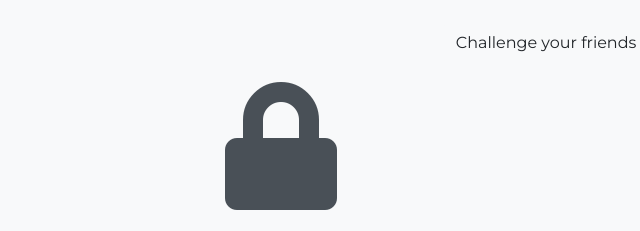
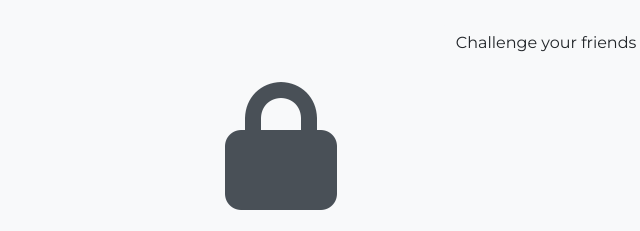
Before and after one commit to thiagodnf/guess-the-code, a website: page index.html in a window 1280 px wide. Shown: the top 231 px of the page, 359-999 px from the left. Drawn offline with nearby package versions, Linux system fonts and the light colour scheme; some packages are replaced by stand-ins of ours; a script that the page names is missing.

Commit message:
updated font-awesome to v6.4.0

```diff
--- a/index.html
+++ b/index.html
@@ -5,15 +5,16 @@
         <meta http-equiv="X-UA-Compatible" content="IE=edge">
         <meta name="viewport" content="width=device-width, initial-scale=1, shrink-to-fit=no">
 
-        <title>Guess the Code!</title>
-		<meta name="author" content="Thiago N. Ferreira">
+        <title>Guess the Code</title>
+
+		<meta name="author" content="Thiago Ferreira">
 		<meta name="description" content="Try to guess the code for unlocking the padlock">
 		<meta name="keywords" content="guess the code, adivinhe o codigo, cadeado">
 		<meta name="robots" content="index, follow">
 
         <!-- Vendors -->
         <link href="https://fonts.googleapis.com/css?family=Montserrat" rel="stylesheet">
-        <link rel="stylesheet" href="https://use.fontawesome.com/releases/v5.5.0/css/all.css" integrity="sha384-B4dIYHKNBt8Bc12p+WXckhzcICo0wtJAoU8YZTY5qE0Id1GSseTk6S+L3BlXeVIU" crossorigin="anonymous">
+        <link rel="stylesheet" href="https://cdnjs.cloudflare.com/ajax/libs/font-awesome/6.4.0/css/all.min.css" integrity="sha512-iecdLmaskl7CVkqkXNQ/ZH/XLlvWZOJyj7Yy7tcenmpD1ypASozpmT/E0iPtmFIB46ZmdtAc9eNBvH0H/ZpiBw==" crossorigin="anonymous" referrerpolicy="no-referrer" />
         <link rel="stylesheet" href="https://stackpath.bootstrapcdn.com/bootstrap/4.1.3/css/bootstrap.min.css" integrity="sha384-MCw98/SFnGE8fJT3GXwEOngsV7Zt27NXFoaoApmYm81iuXoPkFOJwJ8ERdknLPMO" crossorigin="anonymous">
         <link rel="stylesheet" href="https://cdnjs.cloudflare.com/ajax/libs/bootstrap-select/1.13.3/css/bootstrap-select.min.css">
 
@@ -139,11 +140,11 @@
         <!-- Global site tag (gtag.js) - Google Analytics -->
         <script async src="https://www.googletagmanager.com/gtag/js?id=UA-118153284-3"></script>
         <script>
-        window.dataLayer = window.dataLayer || [];
-        function gtag(){dataLayer.push(arguments);}
-        gtag('js', new Date());
+            window.dataLayer = window.dataLayer || [];
+            function gtag(){dataLayer.push(arguments);}
+            gtag('js', new Date());
 
-        gtag('config', 'UA-118153284-3');
+            gtag('config', 'UA-118153284-3');
         </script>
 
 
```
